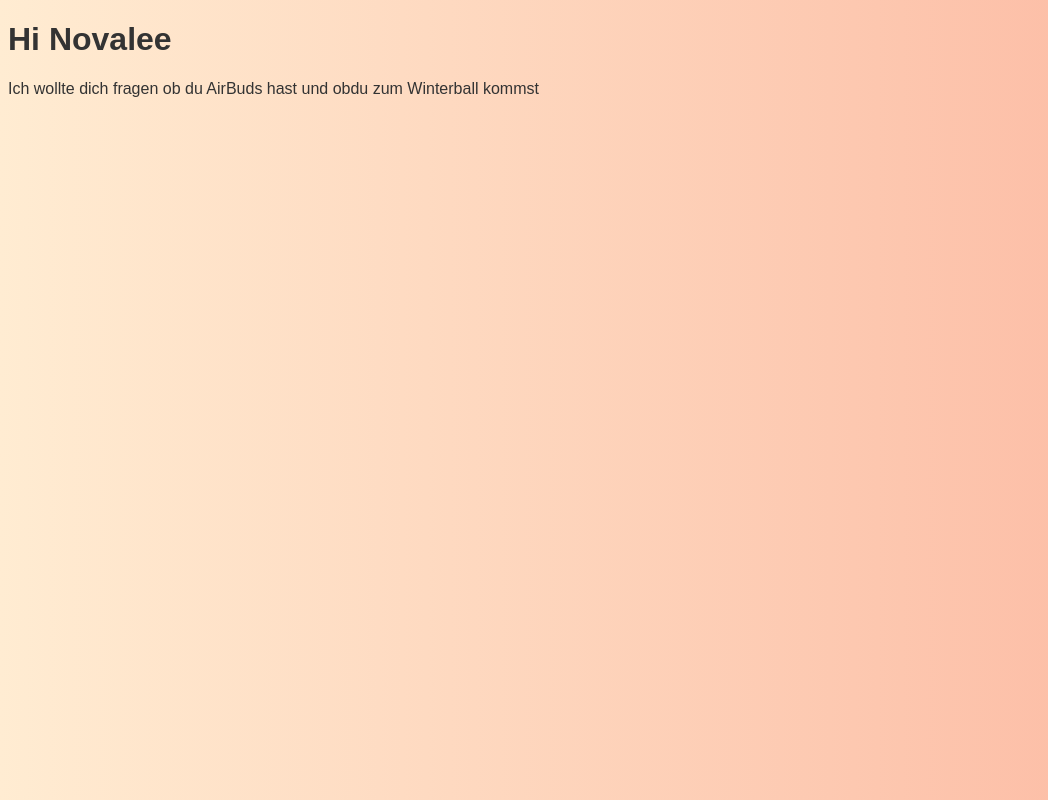
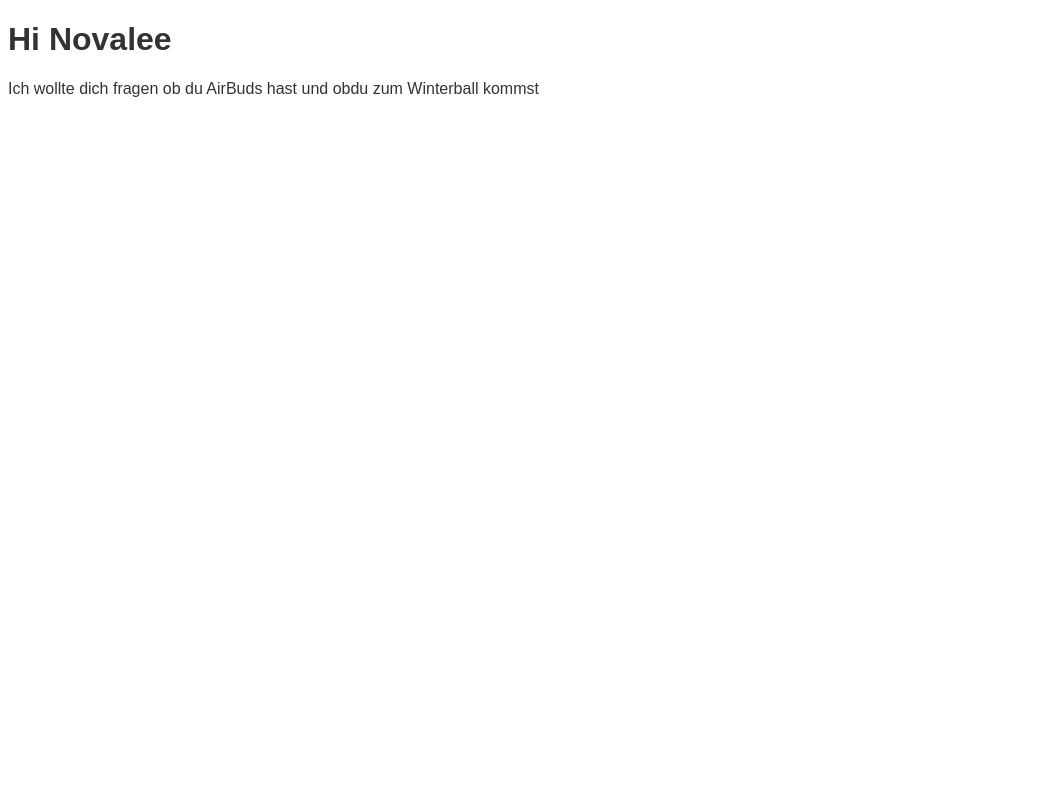
Before and after one commit to root229/Info_und_Anleitung, a plain HTML site: page index.html in a window 1280 px wide. Shown: the whole page, without its empty margins (0-1048 px from the left). Drawn offline with Linux system fonts and the light colour scheme.

Commit message:
style.css aktualisieren

```diff
--- a/style.css
+++ b/style.css
@@ -1,5 +1,5 @@
 body {
-  background: linear-gradient(to right, #ffecd2, #fcb69f);
+  background: #fffff;
   color: #333;
   font-family: Arial, sans-serif;
 }
```
